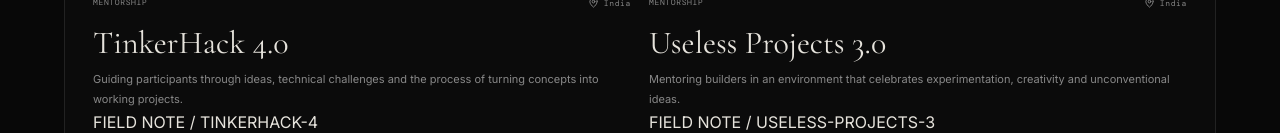
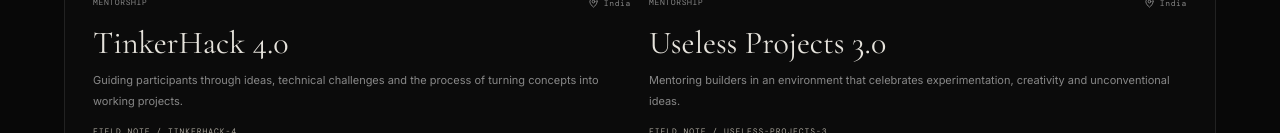
Before and after one commit to MaAs0706/Portfolio, a React (Vite) app: page /field-notes in a window 1280 px wide. Shown: the part 819-952 px from the top of the page. Built offline with nearby package versions, Linux system fonts and the light colour scheme.

Commit message:
fixed the css that was broken on the field notes page

```diff
--- a/src/index.css
+++ b/src/index.css
@@ -2013,6 +2013,44 @@ a {
     height: 210px;
   }
 }
+/* FIELD NOTES — FIX LINK TYPOGRAPHY */
+
+.field-card .field-index,
+.field-card > a:last-child,
+.field-card a.field-link {
+  display: inline-flex;
+  align-items: center;
+  width: fit-content;
+  margin-top: 14px;
+  padding-bottom: 5px;
+
+  color: #aaa69c;
+  font-family: "DM Mono", monospace;
+  font-size: 8px;
+  font-weight: 400;
+  line-height: 1.5;
+  letter-spacing: 0.12em;
+  text-transform: uppercase;
+  text-decoration: none;
+
+  border-bottom: 1px solid #353535;
+  background: transparent;
+}
+
+.field-card .field-index:hover,
+.field-card > a:last-child:hover,
+.field-card a.field-link:hover {
+  color: #e6e3dc;
+  border-color: #aaa69c;
+}
+
+/* Keep card descriptions separate from links */
+.field-card > p {
+  margin-bottom: 0;
+  font-size: 11px;
+  line-height: 1.85;
+  color: #888;
+}
 
 @media (max-width: 420px) {
   .writing-page .archive-intro h1 {
```
